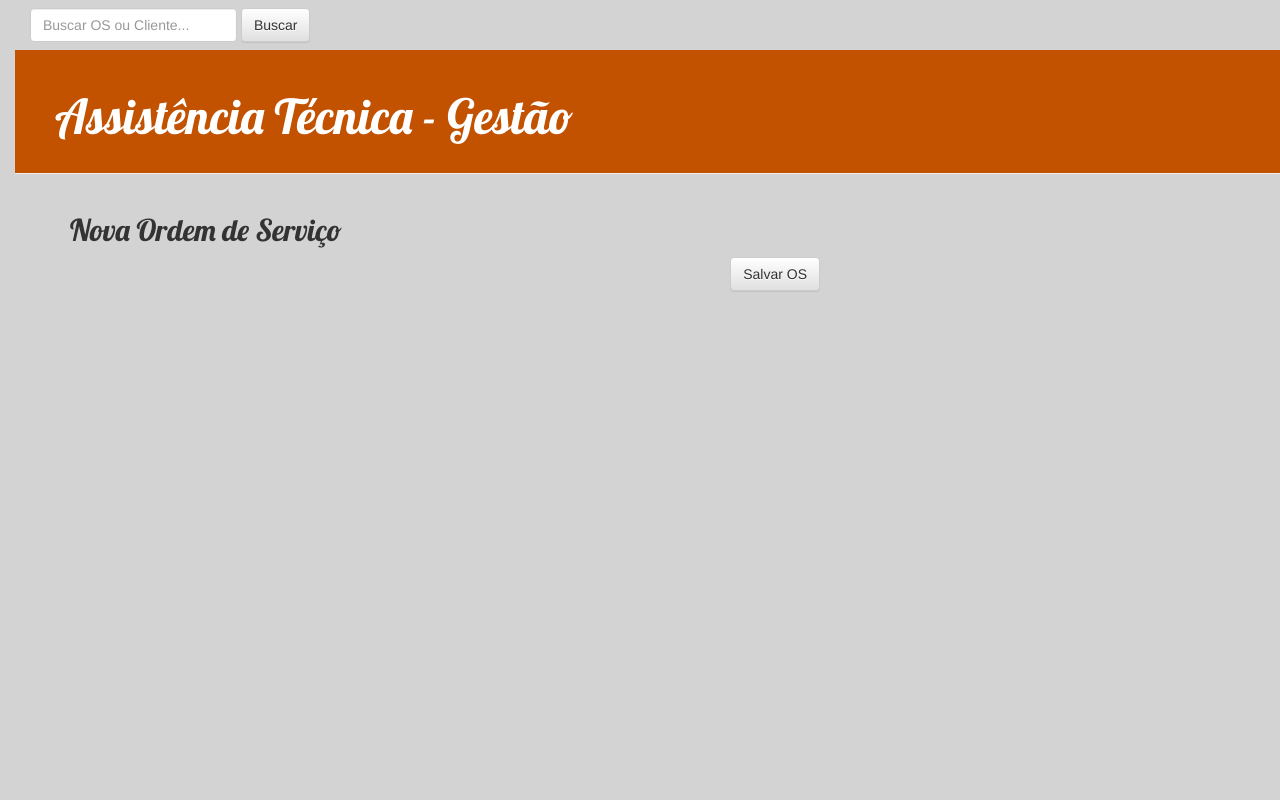
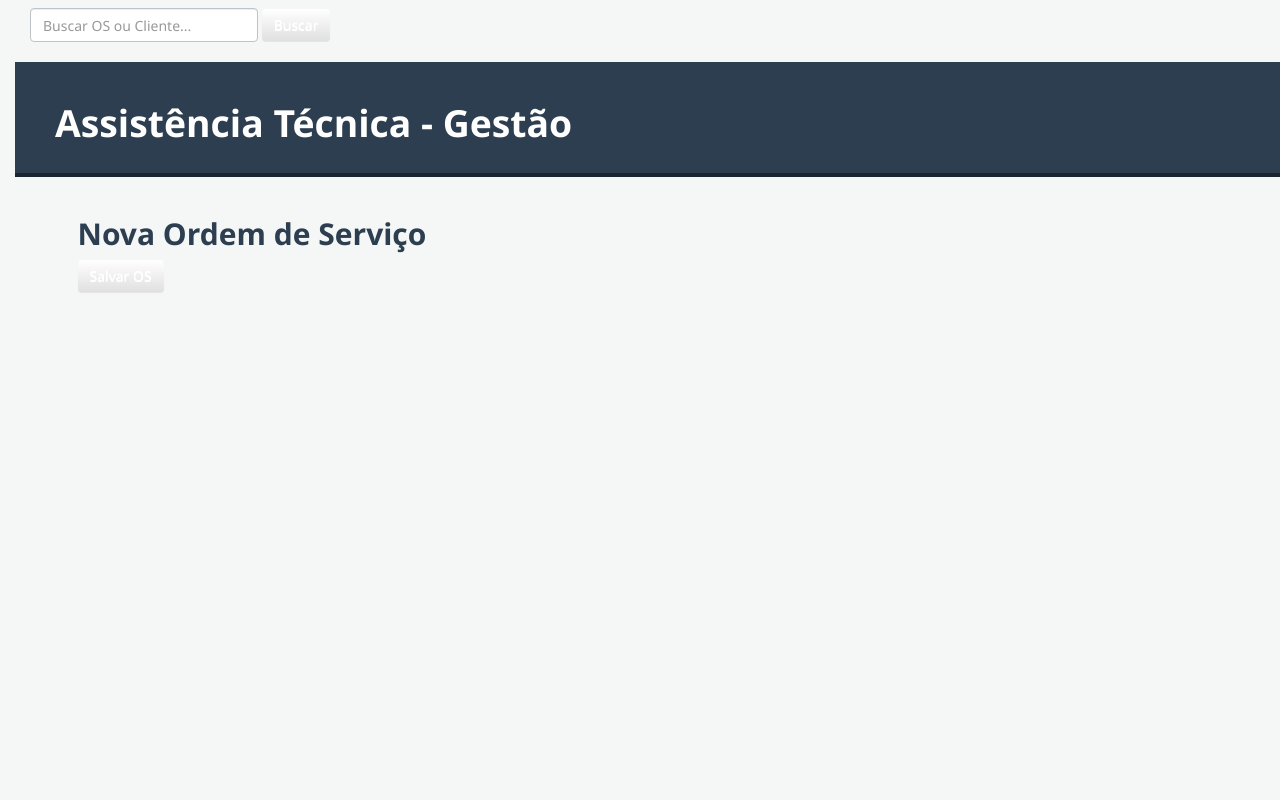
Before and after one commit to AnaJuliaFCFernandes/projeto_integrador_I, a Django app: template blog/templates/blog/os_edit.html in a window 1280 px wide. Run offline with Django 5.2, Linux system fonts and the light colour scheme; the template is opened without the code that fills it, so the values that code supplies are empty; some libraries are stand-ins or nearby versions.

Commit message:
change layout

```diff
--- a/blog/static/blog/css/blog.css
+++ b/blog/static/blog/css/blog.css
@@ -1,64 +1,62 @@
-h1 a, h2 a {
-     color: #C25100;
-     font-family: 'Lobster';
+/* Configurações Gerais */
+body {
+    padding-left: 15px;
+    background-color: #f4f7f6; /* Cinza bem claro para o fundo */
+    font-family: 'Segoe UI', Roboto, Helvetica, Arial, sans-serif; /* Fontes padrão modernas */
+    color: #333;
 }
 
-body {
-    padding-left: 15px;
-    background-color: lightgray;
-}
+/* Cabeçalho Superior */
 .page-header {
-    background-color: #C25100;
+    background-color: #2c3e50; /* Azul Marinho Sóbrio */
     margin-top: 0;
     padding: 20px 20px 20px 40px;
+    border-bottom: 4px solid #1a252f; /* Tom mais escuro para detalhe */
 }
 
 .page-header h1, .page-header h1 a, .page-header h1 a:visited, .page-header h1 a:active {
     color: #ffffff;
-    font-size: 36pt;
+    font-size: 28pt;
     text-decoration: none;
+    font-weight: 600; /* Escrita mais limpa e forte */
 }
 
-.content {
-    margin-left: 40px;
+/* Títulos das Páginas */
+h2, .post h2 {
+    font-family: 'Segoe UI', sans-serif;
+    color: #2c3e50;
+    font-weight: 700;
 }
 
-h1, h2, h3, h4 {
-    font-family: 'Lobster', cursive;
+/* Tabela de Ordens de Serviço */
+.table {
+    background-color: white;
+    box-shadow: 0 2px 5px rgba(0,0,0,0.1); /* Sombra leve para profundidade */
+    border-radius: 4px;
 }
 
-.date {
-    color: #828282;
+.table thead {
+    background-color: #ecf0f1;
+    color: #2c3e50;
 }
 
-.save {
-    float: right;
+/* Barra de Busca */
+.navbar-form {
+    margin-bottom: 20px;
 }
 
-.post-form textarea, .post-form input {
-    width: 100%;
+.form-control {
+    border-radius: 4px;
+    border: 1px solid #bdc3c7;
 }
 
-.top-menu, .top-menu:hover, .top-menu:visited {
-    color: #ffffff;
-    float: right;
-    font-size: 26pt;
-    margin-right: 20px;
+.btn-default {
+    background-color: #34495e;
+    color: white;
+    border: none;
 }
 
-.post {
-    margin-bottom: 70px;
+.btn-default:hover {
+    background-color: #2c3e50;
+    color: white;
 }
-
-.post h2 a, .post h2 a:visited {
-    color: #000000;
-}
-.table {
-    background-color: white;
-    border-radius: 8px;
-    margin-top: 20px;
-}
-
-.label {
-    font-size: 0.9em;
-}
--- a/blog/templates/blog/base.html
+++ b/blog/templates/blog/base.html
@@ -11,7 +11,6 @@
         <link rel="stylesheet" href="//maxcdn.bootstrapcdn.com/bootstrap/3.2.0/css/bootstrap.min.css">
         <link rel="stylesheet" href="//maxcdn.bootstrapcdn.com/bootstrap/3.2.0/css/bootstrap-theme.min.css">
         <link rel="stylesheet" href="{% static 'blog/css/blog.css' %}">
-        <link href="//fonts.googleapis.com/css?family=Lobster&subset=latin,latin-ext" rel="stylesheet" type="text/css">
     </head>
     <body>
         <div class="page-header">
```
